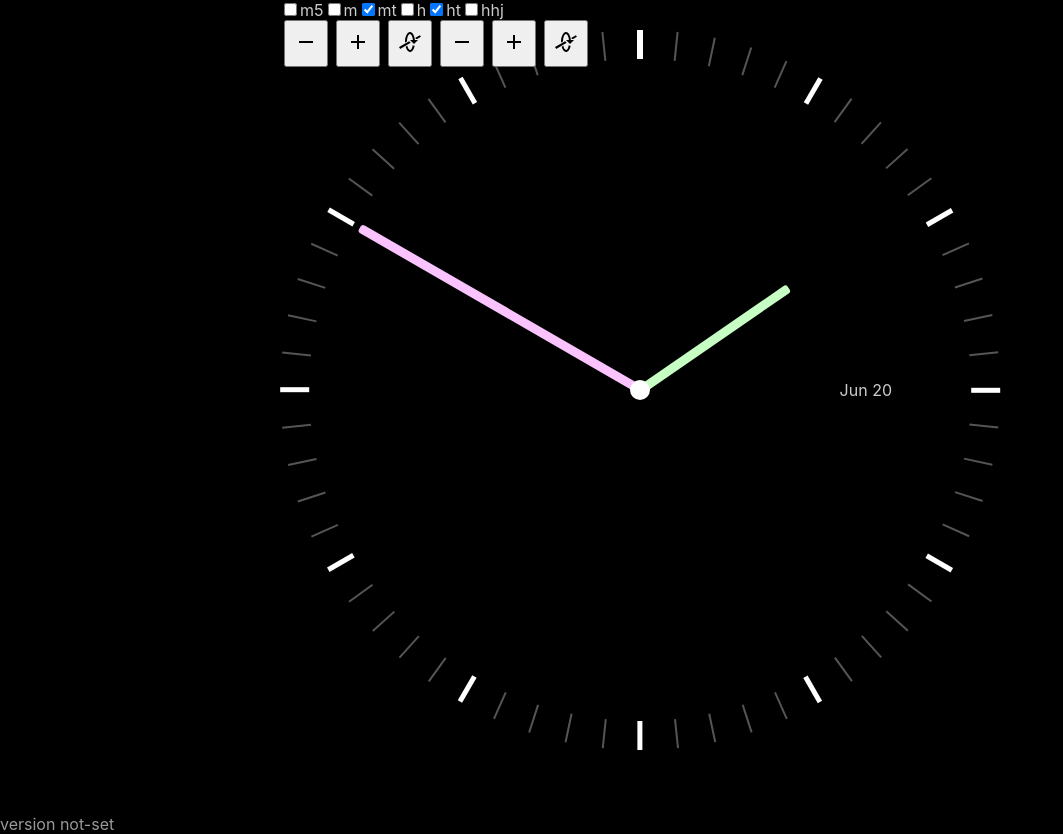
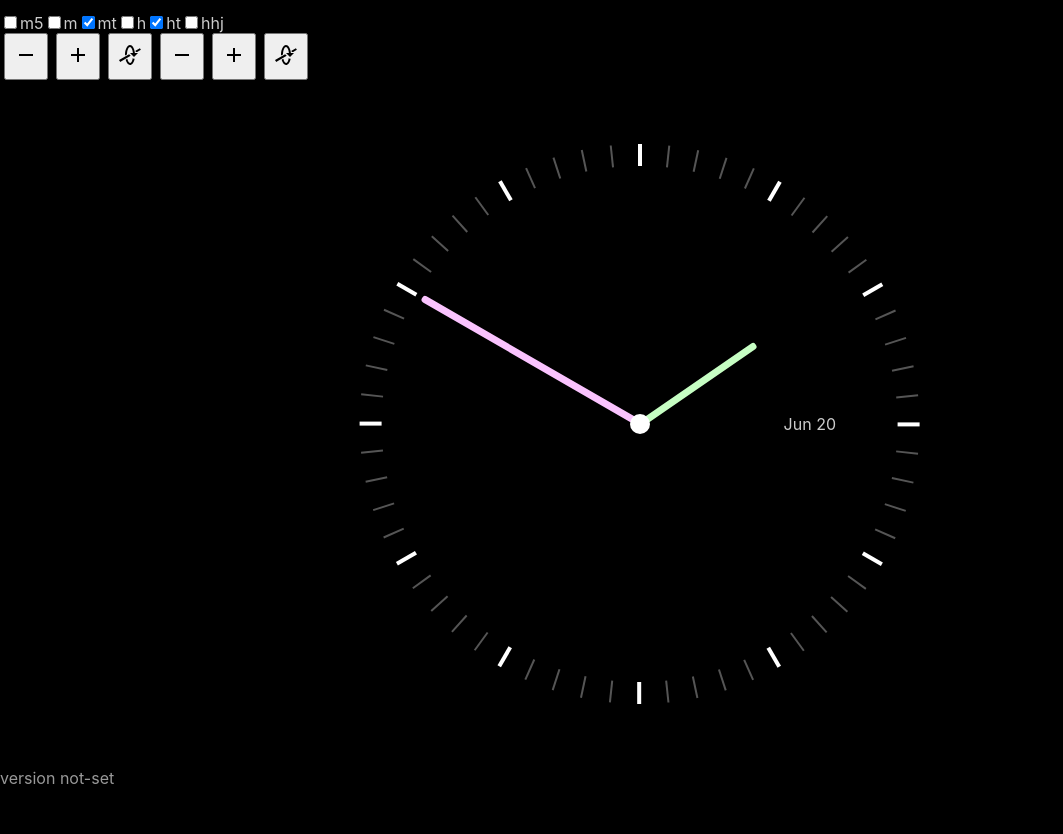
Before and after one commit to AGBrown/g-stuff-simple-clock, a React (Create React App) app: page / in a window 1280 px wide. Shown: the whole page, without its empty margins (0-1063 px from the left). After the commit the page ends 800 px from the top, so only its background shows below. Built offline with nearby package versions, Linux system fonts and the light colour scheme.

Commit message:
Nudge: padding and layouts

```diff
--- a/src/App.css
+++ b/src/App.css
@@ -1,5 +1,5 @@
 :root {
-  --clocksize: 90vh;
+  --clocksize: 70vh;
 
   --tickmarkwidth: 18%;
   --boldwidth: 2;
@@ -60,6 +60,7 @@ body {
   border-radius: 50%;
   margin: auto;
   position: relative;
+  padding-top:4em;
   padding-bottom:4em;
 }
 
--- a/src/ButtonsIncrements.tsx
+++ b/src/ButtonsIncrements.tsx
@@ -83,7 +83,7 @@ function ButtonsIncrements(props: IButtonsIncrementsProps) {
   ];
 
   return (
-    <div className="clock-width button-container">
+    <div className="button-container">
       <div>
         {checks.map(({ name, label, onChange, id, checked }) => (
           <span key={name}>
```
